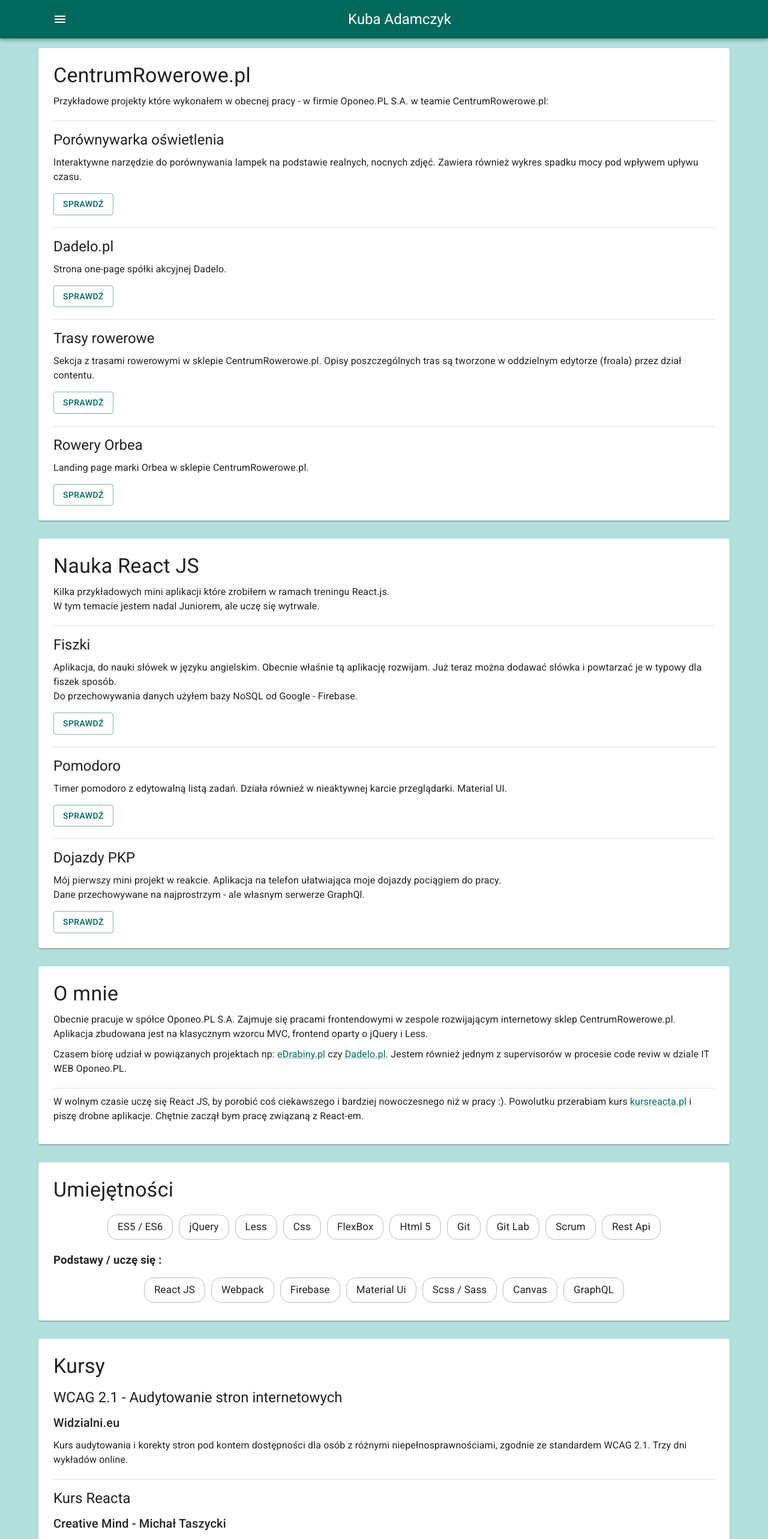
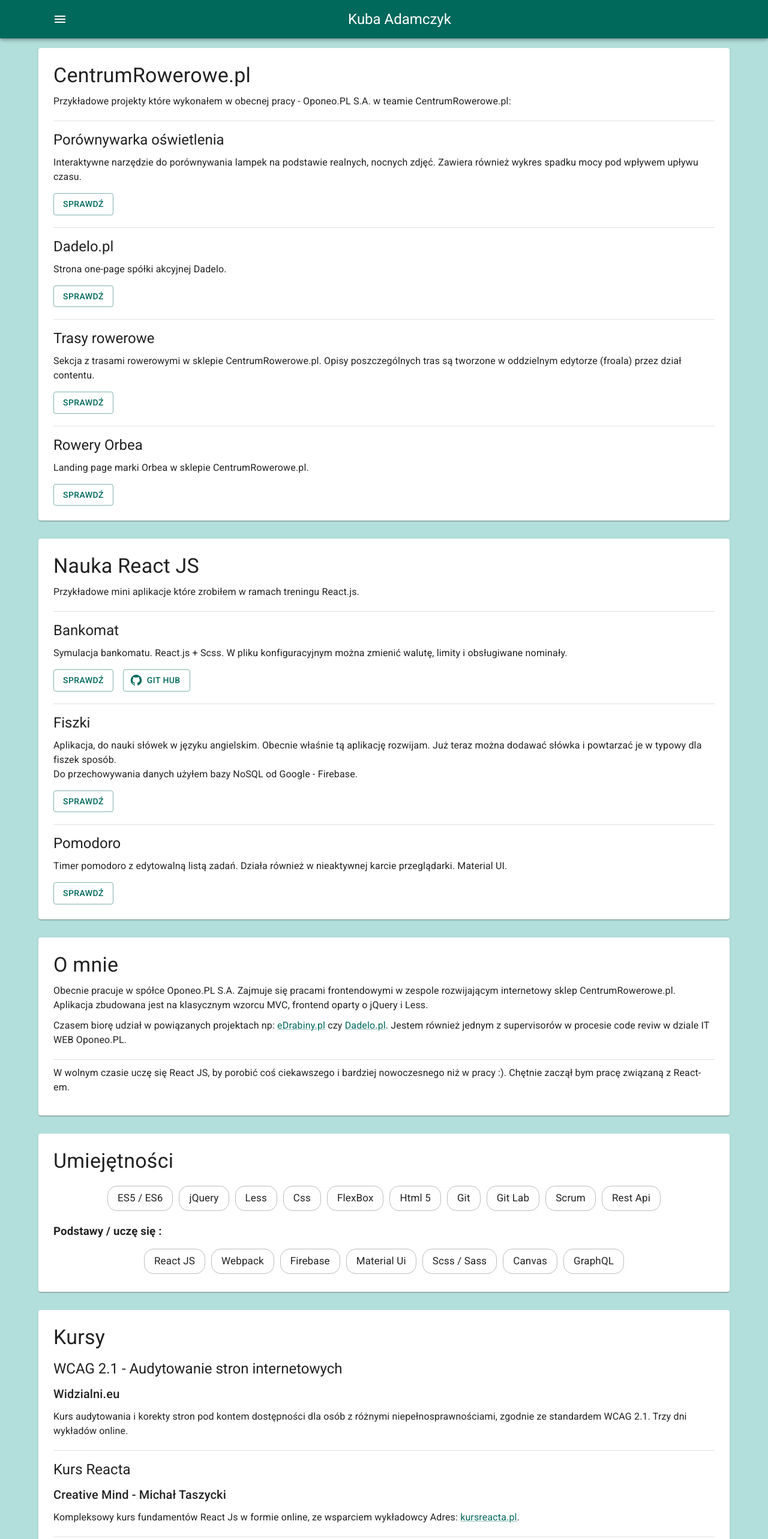
Before and after one commit to kubaadamczyklogin/kubaadamczyk, a React (Create React App) app: page / in a window 1280 px wide. Shown: the top 2566 px of the page at 60% size. Built offline with nearby package versions, Linux system fonts and the light colour scheme.

Commit message:
Add Atm App

```diff
--- a/src/App.js
+++ b/src/App.js
@@ -16,9 +16,10 @@
   Toolbar,
   IconButton,
   Drawer,
-  Chip
+  Chip,
+  Stack
 } from "@mui/material";
-import { Phone, Mail, LinkedIn , Menu, ConstructionOutlined} from "@mui/icons-material";
+import { Phone, Mail, LinkedIn , Menu, GitHub} from "@mui/icons-material";
 import { styled, createTheme, ThemeProvider } from "@mui/material/styles";
 import React, {useState} from "react";
 
@@ -175,10 +176,10 @@
             <Paper id='projects'>
 
               <Typography variant="h4" component="h2">
-                  CentrumRowerowe.pl
+                  Centrum<wbr/>Rowerowe.pl
                 </Typography>
                 <Typography component="p">
-                  Przykładowe projekty które wykonałem w obecnej pracy - w firmie Oponeo.PL S.A. w teamie CentrumRowerowe.pl:
+                  Przykładowe projekty które wykonałem w obecnej pracy - Oponeo.PL S.A. w teamie CentrumRowerowe.pl:
                 </Typography>
                 <Divider />
 
@@ -247,9 +248,26 @@
                 </Typography>
 
                 <Typography component="p">
-                  Kilka przykładowych mini aplikacji które zrobiłem w ramach treningu React.js.<br/>
-                  W tym temacie jestem nadal Juniorem, ale uczę się wytrwale.<br/>
+                  Przykładowe mini aplikacje które zrobiłem w ramach treningu React.js.<br/>
                 </Typography>
+
+                <Divider />
+
+                <Typography variant="h5" component="h3">
+                Bankomat
+              </Typography>
+              <Typography component="p">
+                Symulacja bankomatu. React.js + Scss. W pliku konfiguracyjnym można zmienić walutę, limity i obsługiwane nominały.
+              </Typography>
+
+              <Stack spacing={2} direction="row">
+                <Button variant="outlined" href="https://fiszki-miszki.vercel.app/">
+                  Sprawdź
+                </Button>
+                <Button variant="outlined" href="https://fiszki-miszki.vercel.app/" startIcon={<GitHub />}>
+                  Git Hub
+                </Button>
+              </Stack>
 
                 <Divider />
 
@@ -282,19 +300,6 @@
                 Sprawdź
               </Button>
 
-              <Divider />
-
-              <Typography variant="h5" component="h3">
-                Dojazdy PKP
-              </Typography>
-              <Typography component="p">
-                Mój pierwszy mini projekt w reakcie. Aplikacja na telefon ułatwiająca moje dojazdy pociągiem do pracy.<br/>
-                Dane przechowywane na najprostrzym - ale własnym serwerze GraphQl.
-              </Typography>
-              <Button variant="outlined" href="https://trains.vercel.app/">
-                Sprawdź
-              </Button>
-
             </Paper>
           </CustomSection>
           <CustomSection>
@@ -322,9 +327,7 @@
 
                 <Typography component="p">
                   W wolnym czasie uczę się React JS, by porobić coś ciekawszego i
-                  bardziej nowoczesnego niż w pracy :). Powolutku przerabiam kurs{" "}
-                  <Link href="https://kursreacta.pl/">kursreacta.pl</Link> i piszę
-                  drobne aplikacje. Chętnie zaczął bym pracę związaną z React-em.
+                  bardziej nowoczesnego niż w pracy :). Chętnie zaczął bym pracę związaną z React-em.
                 </Typography>
 
             </Paper>
@@ -382,9 +385,8 @@
                 Creative Mind - Michał Taszycki
               </Typography>
               <Typography component="p">
-                Kurs fundamentów React Js w formie online, ze
-                wsparciem wykładowcy - obecnie jestem w trakcie przerabiania
-                kursu. Adres:{" "}
+                Kompleksowy kurs fundamentów React Js w formie online, ze
+                wsparciem wykładowcy Adres:{" "}
                 <Link href="https://kursreacta.pl/">kursreacta.pl</Link>.
               </Typography>
               <Divider />
```
